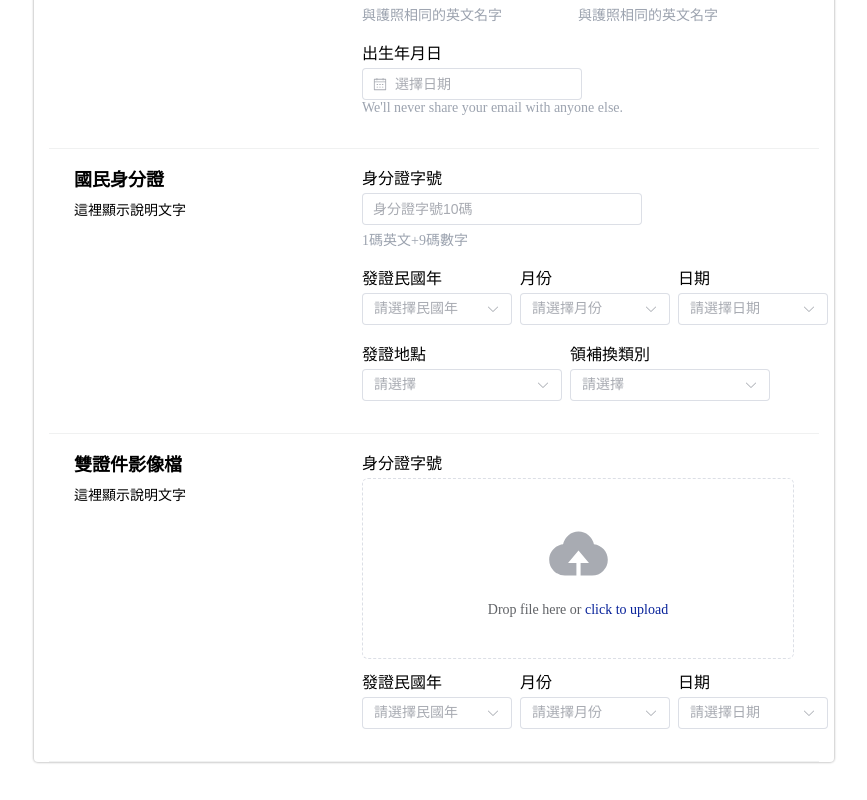
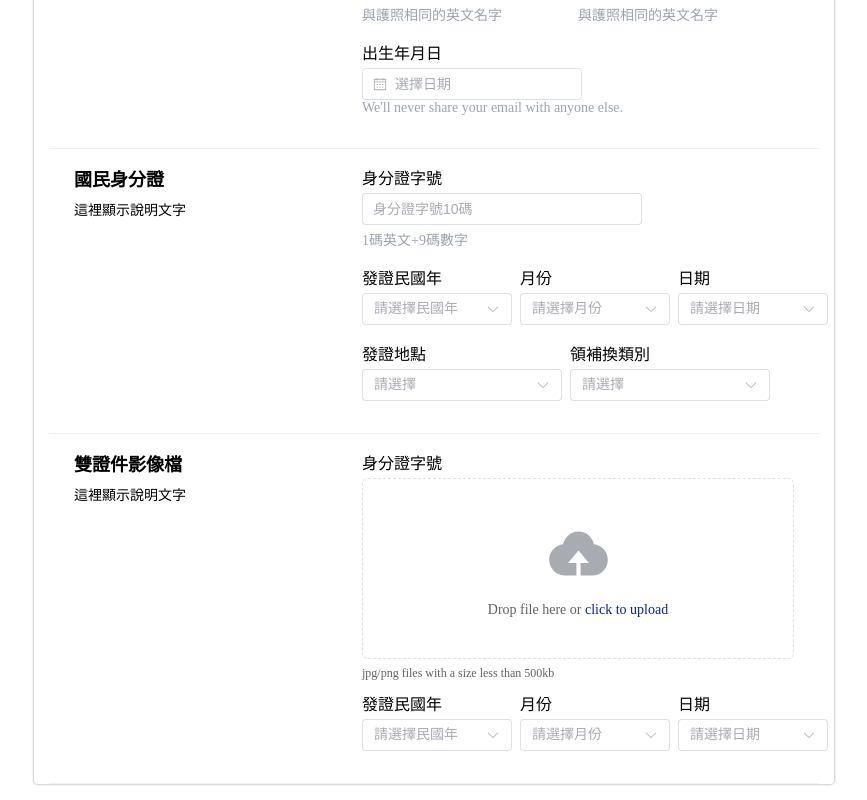
Before and after one commit to Gashapon-Team/site-frontend-vue-element-plus, a Vue app: page /handlers/KYCvarify in a window 1280 px wide. Shown: the part 491-1291 px from the top of the page, without its empty margins (206-1073 px from the left). Before the commit the page ends 1269 px from the top, so only its background shows below. Built offline with nearby package versions, Linux system fonts and the light colour scheme.

Commit message:
fix: file upload style change

```diff
--- a/src/components/input/uploadInput.vue
+++ b/src/components/input/uploadInput.vue
@@ -14,18 +14,16 @@
         class="upload-demo"
         :class="fileContent?'active':''"
         drag
-        action="https://run.mocky.io/v3/9d059bf9-4660-45f2-925d-ce80ad6c4d15"
-        multiple
         :on-change="handleImport"
-        :on-preview="handlePreview"
         :limit="1"
-        :on-exceed="handleExceed"
+        :show-file-list="true"
+        :list-type="'picture'"
         :file-list="fileList"
-        :on-success="handleSuccess"
-      >
+        v-model="fileList"
+        >
         <el-icon class="el-icon--upload"><upload-filled /></el-icon>
         <div class="el-upload__text">Drop file here or <em>click to upload</em></div>
-        <template>
+        <template #tip>
           <div class="el-upload__tip">jpg/png files with a size less than 500kb</div>
         </template>
       </el-upload>
@@ -60,30 +58,32 @@ const props = defineProps({
 const fileContent = ref('')
 const fileList = ref([])
 
-function handleImport(file) {
+function handleImport(file, fileList) {
+  // console.log('handleImprt', 'file', file, 'fileList', fileList)
   let reader = new FileReader()
   reader.readAsDataURL(file.raw)
   reader.onloadend = async function (e) {
     fileContent.value = e.target.result
+    // console.log('fileList.value', fileList)
   }
 }
 function removePreview(){
   fileContent.value = '';
-  console.log('fileList', fileList)
 }
-function handleSuccess(response, file, fileList){
-  // 上傳成功後的處理
-  console.log('response', response)
-  console.log('file'. file);
-  console.log('fileList', fileList)
-};
-const handleRemove = (file, fileList) => {
-  // 移除已上傳的檔案
-  const index = fileList.indexOf(file);
-  if (index !== -1) {
-    fileList.splice(index, 1);
-  }
-};
+
+// function handleSuccess(response, file, fileList){
+//   // 上傳成功後的處理
+//   console.log('response', response)
+//   console.log('file'. file);
+//   console.log('fileList', fileList)
+// };
+// const handleRemove = (file, fileList) => {
+//   // 移除已上傳的檔案
+//   const index = fileList.indexOf(file);
+//   if (index !== -1) {
+//     fileList.splice(index, 1);
+//   }
+// };
 </script>
 
 <style lang="scss" scoped>
```
